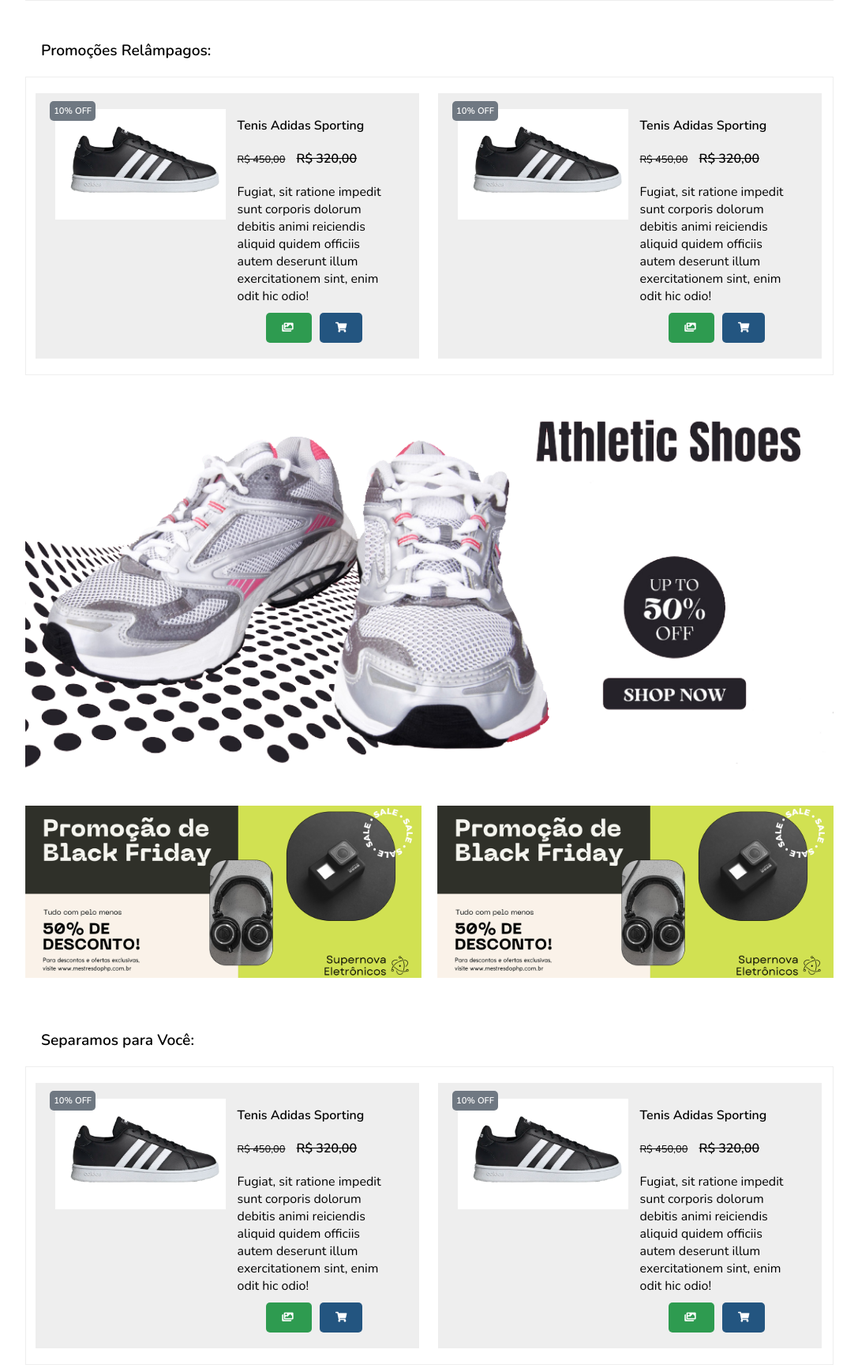
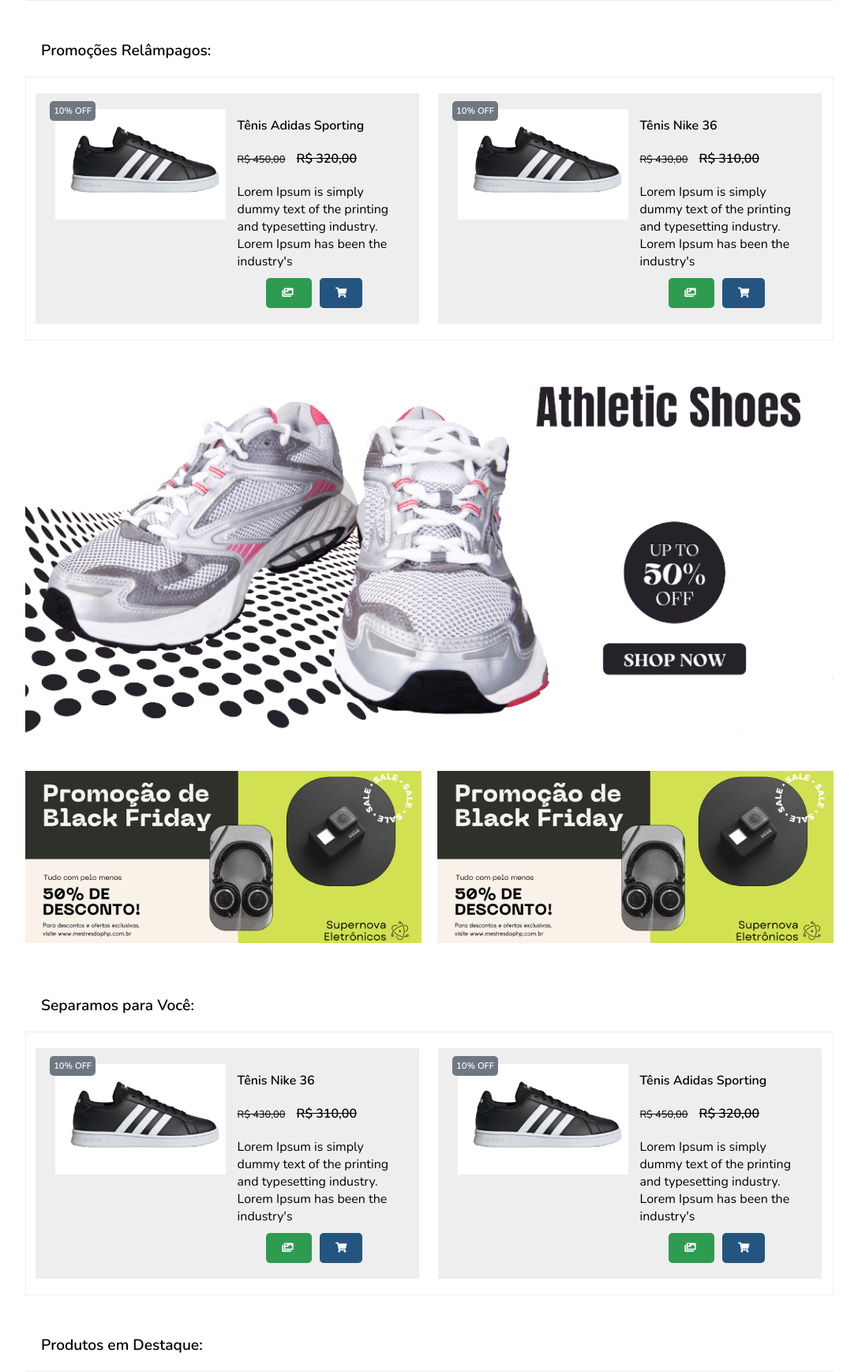
Before and after one commit to lucasrodrix/eRodrix, a PHP site: page /eRodrix/ in a window 1280 px wide. Shown: the part 899-2636 px from the top of the page at 79% size, without its empty margins (96-1183 px from the left). Run offline with PHP 8.4, Linux system fonts and the light colour scheme; data comes from the database, SQL or seed files in the repository; some libraries are stand-ins or nearby versions.

Commit message:
Trabalhando a Consulta das Seções

```diff
--- a/themes/loja/pages-container/container-bestsellers.php
+++ b/themes/loja/pages-container/container-bestsellers.php
@@ -1,31 +1,39 @@
 <div class="container_top">
     <h1 class="font-text-medium font-weight-medium text-left m-text-center">Promoções Relâmpagos:</h1>
     <div class="container_top_info">
-        <ul class="caroussel">
-            <?php for($i = 0; $i < 2; $i++):?>
+    <ul class="caroussel">
+            <?php
+                $read = $pdo->prepare("SELECT product_guid, product_name, product_headline, product_description, product_url, product_price, product_price_old, product_offers, product_thumb FROM {$product} WHERE status = :status AND product_offers IS NULL OR product_offers > 0");
+                $read->bindValue(":status", 1);
+                $read->execute();
+
+                $lines = $read->rowCount();
+
+                foreach($read as $products):
+            ?>
                 <li class="img-caroussel">
                     <div class="divisor2">
                         <p class="text-left font-weight-medium price_discount radius">10% OFF</p>
-                        <img src="<?= $configBase ?>images/products/product.png" title="Imagem do Produto: Tenis Adidas Sporting" alt="Imagem do Produto: Tenis Adidas Sporting">
+                        <img src="<?= $configBase ?>images/products/<?= strip_tags($products['product_thumb']);?>" title="Imagem do Produto:<?=strip_tags($products['product_name']);?>" alt="Imagem do Produto:<?=strip_tags($products['product_name']);?>">
                     </div>
                     <div class="divisor2">
-                        <h2 class="text-left m-text-center font-weight-medium font-text-min">Tenis Adidas Sporting</h2>
+                        <h2 class="text-left m-text-center font-weight-medium font-text-min"><?= strip_tags($products['product_name']);?></h2>
                         <p class="text-left m-text-center font-text-min">
-                            <span class="price_old radius font-text-sub radius"><s>R$ 450,00</s></span>
-                            <span class="price_off radius font-text-min font-weight-medium"><s>R$ 320,00</s></span>
+                            <span class="price_old radius font-text-sub radius"><s>R$ <?= number_format($products['product_price_old'],2,',','.');?></s></span>
+                            <span class="price_off radius font-text-min font-weight-medium"><s>R$ <?= number_format($products['product_price'],2,',','.');?></s></span>
                         </p>
-                        <p class="text-left m-text-center font-wtext-sub">Fugiat, sit ratione impedit sunt corporis dolorum debitis animi reiciendis aliquid quidem officiis autem deserunt illum exercitationem sint, enim odit hic odio!</p>
+                        <p class="text-left m-text-center font-wtext-sub"><?= strip_tags($products['product_headline']);?></p>
                         <p class="text-center font-weithg-min font-text-sub actions">
-                            <a href="<?= $configBase ?>details/<?= $i ?>" title="Detalhes do Produto" class="btn_edit radius">
+                            <a href="<?= $configBase ?>details/<?= strip_tags($products['product_url']); ?>" title="Detalhes do Produto" class="btn_edit radius">
                                 <i class="fa fa-images"></i>
                             </a>
-                            <a href="#"? title="Acrescentar esse produto ao seu pedido" class="btn_new radius open_buy" data-id="<?= $i ?>">
+                            <a href="#"? title="Acrescentar esse produto ao seu pedido" class="btn_new radius open_buy" data-id="<?= strip_tags($products['product_guid']); ?>">
                                 <i class="fa fa-shopping-cart"></i>
                             </a>
                         </p>
                     </div>
                 </li>
-            <?php endfor;?>
+            <?php endforeach;?>
             <div class="clear"></div>
         </ul>
         <div class="clear"></div>
--- a/themes/loja/pages-container/container-foryou.php
+++ b/themes/loja/pages-container/container-foryou.php
@@ -1,31 +1,39 @@
 <div class="container_top">
     <h1 class="font-text-medium font-weight-medium text-left m-text-center">Separamos para Você:</h1>
     <div class="container_top_info">
-        <ul class="caroussel">
-            <?php for($i = 0; $i < 2; $i++):?>
+    <ul class="caroussel">
+            <?php
+                $read = $pdo->prepare("SELECT product_guid, product_name, product_headline, product_description, product_url, product_price, product_price_old, product_offers, product_thumb FROM {$product} WHERE status = :status AND product_offers > 0 ORDER BY rand() DESC");
+                $read->bindValue(":status", 1);
+                $read->execute();
+
+                $lines = $read->rowCount();
+
+                foreach($read as $products):
+            ?>
                 <li class="img-caroussel">
                     <div class="divisor2">
                         <p class="text-left font-weight-medium price_discount radius">10% OFF</p>
-                        <img src="<?= $configBase ?>images/products/product.png" title="Imagem do Produto: Tenis Adidas Sporting" alt="Imagem do Produto: Tenis Adidas Sporting">
+                        <img src="<?= $configBase ?>images/products/<?= strip_tags($products['product_thumb']);?>" title="Imagem do Produto:<?=strip_tags($products['product_name']);?>" alt="Imagem do Produto:<?=strip_tags($products['product_name']);?>">
                     </div>
                     <div class="divisor2">
-                        <h2 class="text-left m-text-center font-weight-medium font-text-min">Tenis Adidas Sporting</h2>
+                        <h2 class="text-left m-text-center font-weight-medium font-text-min"><?= strip_tags($products['product_name']);?></h2>
                         <p class="text-left m-text-center font-text-min">
-                            <span class="price_old radius font-text-sub radius"><s>R$ 450,00</s></span>
-                            <span class="price_off radius font-text-min font-weight-medium"><s>R$ 320,00</s></span>
+                            <span class="price_old radius font-text-sub radius"><s>R$ <?= number_format($products['product_price_old'],2,',','.');?></s></span>
+                            <span class="price_off radius font-text-min font-weight-medium"><s>R$ <?= number_format($products['product_price'],2,',','.');?></s></span>
                         </p>
-                        <p class="text-left m-text-center font-wtext-sub">Fugiat, sit ratione impedit sunt corporis dolorum debitis animi reiciendis aliquid quidem officiis autem deserunt illum exercitationem sint, enim odit hic odio!</p>
+                        <p class="text-left m-text-center font-wtext-sub"><?= strip_tags($products['product_headline']);?></p>
                         <p class="text-center font-weithg-min font-text-sub actions">
-                            <a href="<?= $configBase ?>details/<?= $i ?>" title="Detalhes do Produto" class="btn_edit radius">
+                            <a href="<?= $configBase ?>details/<?= strip_tags($products['product_url']); ?>" title="Detalhes do Produto" class="btn_edit radius">
                                 <i class="fa fa-images"></i>
                             </a>
-                            <a href="#"? title="Acrescentar esse produto ao seu pedido" class="btn_new radius open_buy" data-id="<?= $i ?>">
+                            <a href="#"? title="Acrescentar esse produto ao seu pedido" class="btn_new radius open_buy" data-id="<?= strip_tags($products['product_guid']); ?>">
                                 <i class="fa fa-shopping-cart"></i>
                             </a>
                         </p>
                     </div>
                 </li>
-            <?php endfor;?>
+            <?php endforeach;?>
             <div class="clear"></div>
         </ul>
         <div class="clear"></div>
--- a/themes/loja/pages-container/container-thebest.php
+++ b/themes/loja/pages-container/container-thebest.php
@@ -1,31 +1,39 @@
 <div class="container_top">
     <h1 class="font-text-medium font-weight-medium text-left m-text-center">Produtos em Destaque:</h1>
     <div class="container_top_info">
-        <ul class="caroussel">
-            <?php for($i = 0; $i < 2; $i++):?>
+    <ul class="caroussel">
+            <?php
+                $read = $pdo->prepare("SELECT product_guid, product_name, product_headline, product_description, product_url, product_price, product_price_old, product_offers, product_thumb FROM {$product} WHERE status = :status ORDER BY rand() DESC");
+                $read->bindValue(":status", 1);
+                $read->execute();
+
+                $lines = $read->rowCount();
+
+                foreach($read as $products):
+            ?>
                 <li class="img-caroussel">
                     <div class="divisor2">
                         <p class="text-left font-weight-medium price_discount radius">10% OFF</p>
-                        <img src="<?= $configBase ?>images/products/product.png" title="Imagem do Produto: Tenis Adidas Sporting" alt="Imagem do Produto: Tenis Adidas Sporting">
+                        <img src="<?= $configBase ?>images/products/<?= strip_tags($products['product_thumb']);?>" title="Imagem do Produto:<?=strip_tags($products['product_name']);?>" alt="Imagem do Produto:<?=strip_tags($products['product_name']);?>">
                     </div>
                     <div class="divisor2">
-                        <h2 class="text-left m-text-center font-weight-medium font-text-min">Tenis Adidas Sporting</h2>
+                        <h2 class="text-left m-text-center font-weight-medium font-text-min"><?= strip_tags($products['product_name']);?></h2>
                         <p class="text-left m-text-center font-text-min">
-                            <span class="price_old radius font-text-sub radius"><s>R$ 450,00</s></span>
-                            <span class="price_off radius font-text-min font-weight-medium"><s>R$ 320,00</s></span>
+                            <span class="price_old radius font-text-sub radius"><s>R$ <?= number_format($products['product_price_old'],2,',','.');?></s></span>
+                            <span class="price_off radius font-text-min font-weight-medium"><s>R$ <?= number_format($products['product_price'],2,',','.');?></s></span>
                         </p>
-                        <p class="text-left m-text-center font-wtext-sub">Fugiat, sit ratione impedit sunt corporis dolorum debitis animi reiciendis aliquid quidem officiis autem deserunt illum exercitationem sint, enim odit hic odio!</p>
+                        <p class="text-left m-text-center font-wtext-sub"><?= strip_tags($products['product_headline']);?></p>
                         <p class="text-center font-weithg-min font-text-sub actions">
-                            <a href="<?= $configBase ?>details/<?= $i ?>" title="Detalhes do Produto" class="btn_edit radius">
+                            <a href="<?= $configBase ?>details/<?= strip_tags($products['product_url']); ?>" title="Detalhes do Produto" class="btn_edit radius">
                                 <i class="fa fa-images"></i>
                             </a>
-                            <a href="#"? title="Acrescentar esse produto ao seu pedido" class="btn_new radius open_buy" data-id="<?= $i ?>">
+                            <a href="#"? title="Acrescentar esse produto ao seu pedido" class="btn_new radius open_buy" data-id="<?= strip_tags($products['product_guid']); ?>">
                                 <i class="fa fa-shopping-cart"></i>
                             </a>
                         </p>
                     </div>
                 </li>
-            <?php endfor;?>
+            <?php endforeach;?>
             <div class="clear"></div>
         </ul>
         <div class="clear"></div>
```
